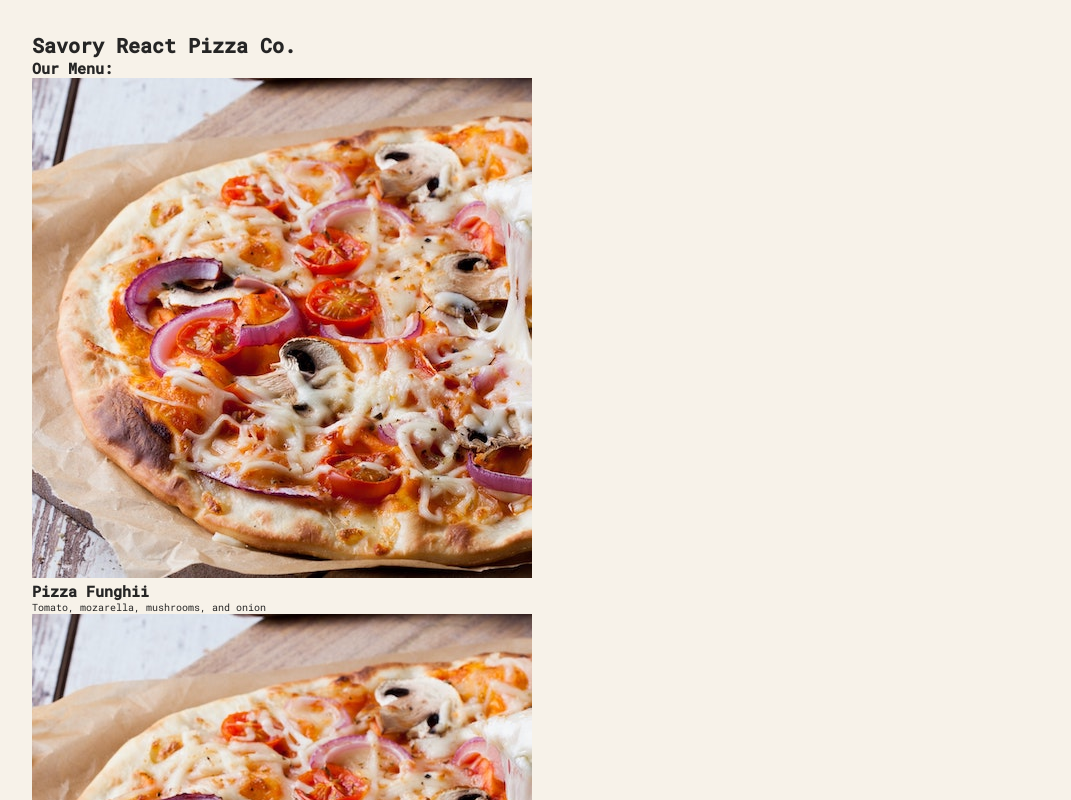
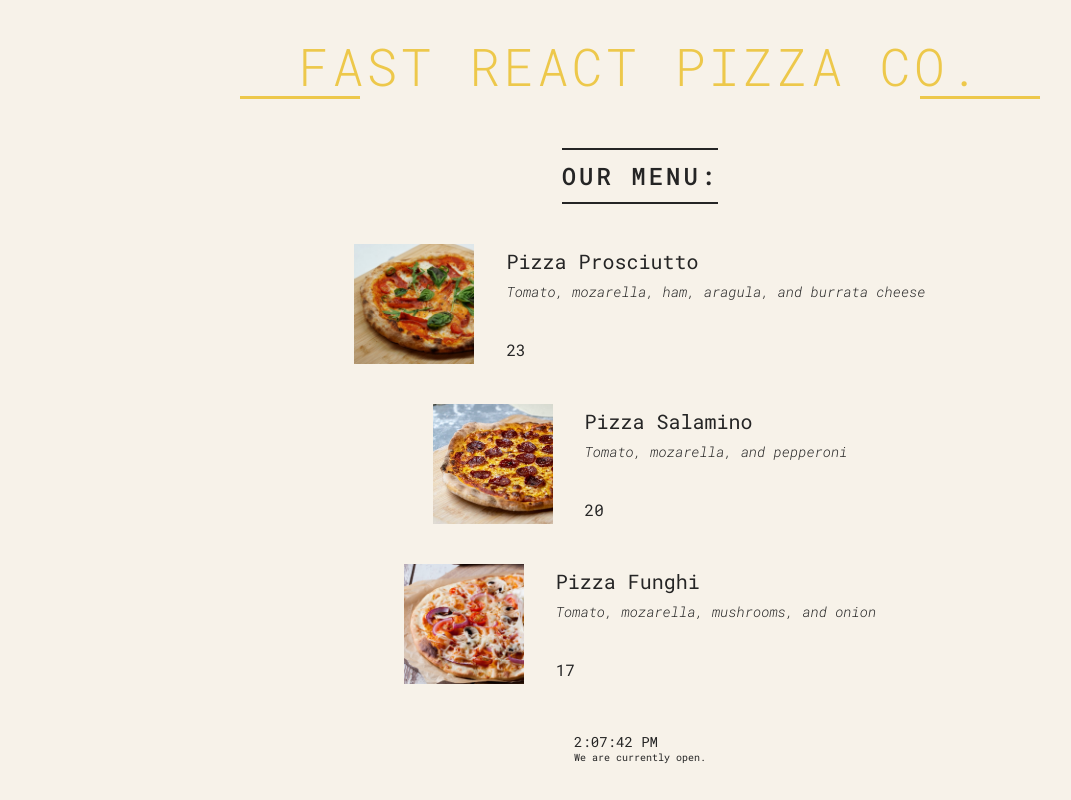
Before and after one commit to DevBukola/ReactJS, a React (Vite) app in the folder PIZZA-MENU/: page / in a window 1280 px wide. Shown: the top 800 px of the page, without its empty margins (0-1071 px from the left). Built offline with nearby package versions, Linux system fonts and the light colour scheme.

Commit message:
code update

```diff
--- a/PIZZA-MENU/index.html
+++ b/PIZZA-MENU/index.html
@@ -4,7 +4,7 @@
     <meta charset="UTF-8" />
     <link rel="icon" type="image/svg+xml" href="/favicon.svg" />
     <meta name="viewport" content="width=device-width, initial-scale=1.0" />
-    <link rel="stylesheet" href="src/index.css">
+    <!-- <link rel="stylesheet" href="src/index.css"> -->
     <title>pizza-menu</title>
   </head>
   <body>
--- a/PIZZA-MENU/src/index.css
+++ b/PIZZA-MENU/src/index.css
@@ -24,7 +24,6 @@
 .container {
   max-width: 80rem;
   margin: 0 auto;
-
   display: flex;
   flex-direction: column;
   align-items: center;
@@ -60,7 +59,7 @@
   width: 12rem;
   background-color: #edc84b;
   position: absolute;
-  top: calc(50% - 1px);
+  top: calc(95% - 1px);
 }
 
 .header h1::before {
--- a/PIZZA-MENU/src/index.jsx
+++ b/PIZZA-MENU/src/index.jsx
@@ -1,5 +1,7 @@
 import React from "react";
 import ReactDOM from "react-dom/client";
+import "./index.css";
+
 const pizzaData = [
   {
     name: "Focaccia",
@@ -47,7 +49,7 @@
 
 function App() {
   return (
-    <div>
+    <div className="container">
       <Header />
       <Menu />
       <Footer />
@@ -55,45 +57,65 @@
   );
 }
 
-function Pizza() {
-  return (
-    <div>
-      <img src="pizzas/funghi.jpg" alt="funghi pizza image." />
-      <h2>Pizza Funghii</h2>
-      <p>Tomato, mozarella, mushrooms, and onion</p>
-    </div>
-  );
-}
-
 function Header() {
   return (
-    <div>
-      <h1>Savory React Pizza Co.</h1>
-    </div>
+    <header className="header">
+      <h1>Fast React Pizza Co.</h1>
+    </header>
   );
 }
 
 const Menu = () => {
   return (
-    <div>
+    <main className="menu">
       <h2>Our Menu:</h2>
-      <Pizza />
-      <Pizza />
-      <Pizza />
+      <Pizza
+        name="Pizza Prosciutto"
+        ingredients="Tomato, mozarella, ham, aragula, and burrata cheese"
+        photoName="pizzas/prosciutto.jpg"
+        price={18}
+        soldOut="true"
+      />
+      <Pizza
+        ingredients="Tomato, mozarella, and pepperoni"
+        name="Pizza Salamino"
+        photoName="pizzas/salamino.jpg"
+        price={15}
+      />
+      <Pizza
+        photoName="pizzas/funghi.jpg"
+        price={12}
+        name="Pizza Funghi"
+        ingredients="Tomato, mozarella, mushrooms, and onion"
+      />
+    </main>
+  );
+};
+
+function Pizza(props) {
+  return (
+    <div className="pizza">
+      <img src={props.photoName} alt={props.name} />
+      <div>
+        <h3>{props.name}</h3>
+        <p>{props.ingredients}</p>
+        <span>{props.price + 5}</span>
+      </div>
     </div>
   );
-};
+}
 
 function Footer() {
   const hour = new Date().getHours();
   const openHour = 11;
   const closeHour = 22;
   let alrt = "";
-  if (hour >= openHour && hour <= closeHour) alrt = "We are currently open."; else alrt = "We are closed."
+  if (hour >= openHour && hour <= closeHour) alrt = "We are currently open.";
+  else alrt = "We are closed.";
 
   return (
     <div>
-      <footer>{new Date().toLocaleTimeString()}</footer>
+      <footer className="footer ">{new Date().toLocaleTimeString()}</footer>
       <p>{alrt}</p>
     </div>
   );
```
